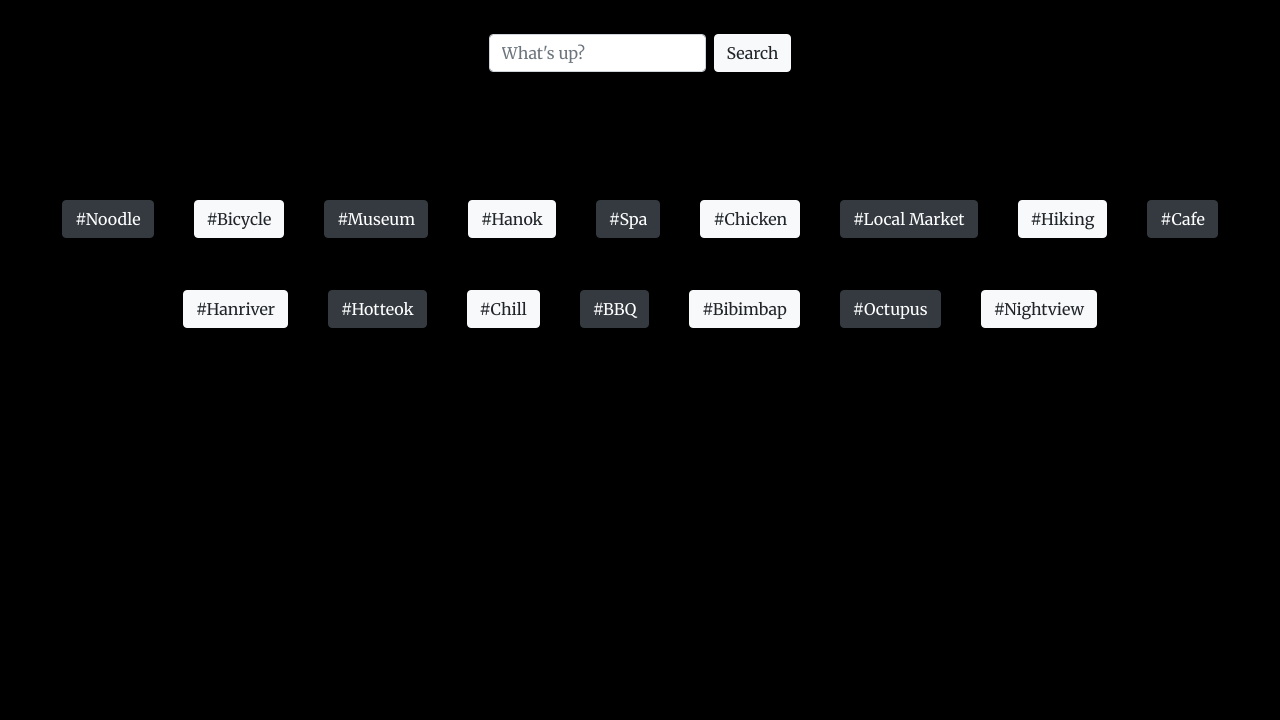
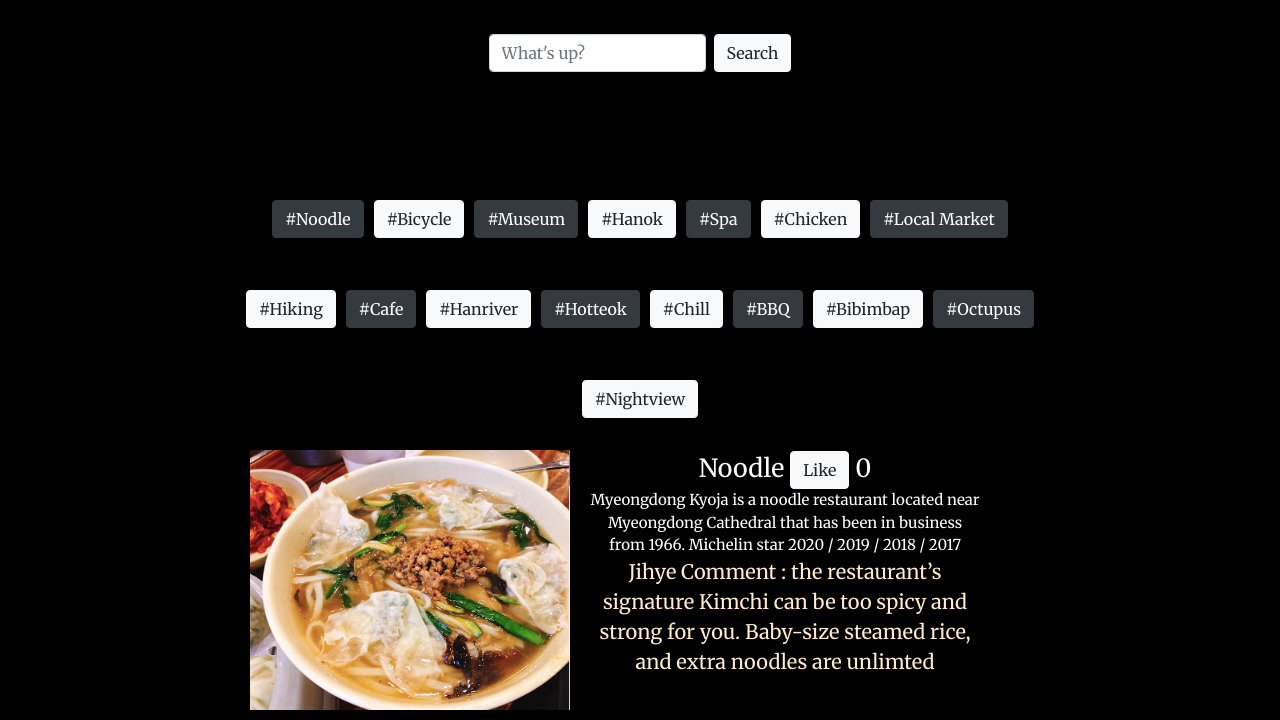
Before and after one commit to realJihye/project, a Flask app: page / in a window 1280 px wide, after a click that opens the changed part. Shown: the part 210-930 px from the top of the page. Before the commit the page ends 538 px from the top, so only its background shows below. Run offline with Flask 2, Linux system fonts and the light colour scheme; data that the repository does not hold is empty; some libraries are stand-ins or nearby versions.

Commit message:
project_final

```diff
--- a/app.py
+++ b/app.py
@@ -13,11 +13,12 @@ def home():
 # API
 @app.route('/api/likes', methods=['POST'])
 def write_review():
+    print(request.form)
     category = request.form['category']
     like = db.categories.find_one({'name': category},{'_id':0})['like']
     db.categories.update_one({'name':category}, {'$set':{'like':like+1}})
     print(category + ' like ' + str(like+1))
-    return jsonify({'result': 'success', 'msg': 'review success!'})
+    return jsonify({'result': 'success', 'msg': 'review success!', 'like': like+1})
 
 @app.route('/api/likes', methods=['get'])
 def get_like():
--- a/templates/index.html
+++ b/templates/index.html
@@ -37,12 +37,13 @@
         }
 
         div.tag-wrapper {
+            margin: 0 auto;
             text-align: center;
-            width: 200;
+            width: 800px;
         }
 
         .tag-wrapper>button {
-            margin: 20px;
+            margin: 5px;
             /* Q.사이즈도 크게 하고 싶은데 size:20px 이렇게 하면 적용이 안됨*/
             /* padding: 5px 0 0 5px; */
         }
@@ -51,7 +52,26 @@
             display: none;
             text-align: center;
             font-size: 25px;
+            width: 800px;
+            margin: 0 auto;
         }
+
+        .detail-box {
+            float: left;
+            max-width: 390px;
+            margin: 10px;
+        }
+
+        #detail-desc {
+            color:white;
+            font-size: 15px;
+        }
+
+        #detail-comment {
+            font-size: 20px;
+            color:blanchedalmond;
+        }
+
     </style>
 
     <script>
@@ -81,44 +101,44 @@
 
         }
 
-        // let img_desc = {
-        //     'Noodle': 'Myeongdong Kyoja is a noodle restaurant located near Myeongdong Cathedral that has been in business from 1966. Michelin star 2020 / 2019 / 2018 / 2017 '
-        //     'Bicycle' : 'Try Seoul Public Bike, Ttareungyi. Seoul Public Bike, Ttareungyi is an un- manned rental system that can be conveniently used anywhere, anytime by anyone.',
-        //     'Museum': '',
-        //     'Hanok': '',
-        //     'Spa': '',
-        //     'Chicken': 'Korean fried chicken differs from typical American fried chicken because it is fried twice; the skin is therefore crunchier and less greasy. Pickled radishes and beer (or carbonated drink) are often served with Korean fried chicken.',
-        //     'Local Market': '',
-        //     'Hiking': '',
-        //     'Cafe': 'Opened in 1964, Namdaemun Market is the largest traditional market in Korea with shops selling various goods.',
-        //     'Hanriver': '',
-        //     'Hotteok': '',
-        //     'Chill': '',
-        //     'BBQ': '',
-        //     'Bibimbap': '',
-        //     'Octupus': '',
-        //     'Night view': ''
-        // }
+        let img_desc = {
+            'Noodle': 'Myeongdong Kyoja is a noodle restaurant located near Myeongdong Cathedral that has been in business from 1966. Michelin star 2020 / 2019 / 2018 / 2017',
+            'Bicycle': 'Try Seoul Public Bike, Ttareungyi. Seoul Public Bike, Ttareungyi is an un- manned rental system that can be conveniently used anywhere, anytime by anyone.',
+            'Museum': '',
+            'Hanok': '',
+            'Spa': '',
+            'Chicken': 'Korean fried chicken differs from typical American fried chicken because it is fried twice; the skin is therefore crunchier and less greasy. Pickled radishes and beer (or carbonated drink) are often served with Korean fried chicken.',
+            'Local Market': '',
+            'Hiking': '',
+            'Cafe': 'Opened in 1964, Namdaemun Market is the largest traditional market in Korea with shops selling various goods.',
+            'Hanriver': '',
+            'Hotteok': '',
+            'Chill': '',
+            'BBQ': '',
+            'Bibimbap': '',
+            'Octupus': '',
+            'Night view': ''
+        }
 
-        // let comment = {
-        //     'Noodle': 'Jihye Comment : the restaurant’s signature Kimchi can be too spicy and strong for you. Baby-size steamed rice, and extra noodles are unlimted '
-        //     'Bicycle' : 'Try Seoul Public Bike, Ttareungyi. Seoul Public Bike, Ttareungyi is an un- manned rental system that can be conveniently used anywhere, anytime by anyone.',
-        //     'Museum': '',
-        //     'Hanok': '',
-        //     'Spa': 'Jihye Comment : Please try it for me if you are find with a public bath (I’ve never tried here!)',
-        //     'Chicken': 'Jihye Comment : 10 out of 10 ! I think this chicken brand is the one of the best Korean fried Chicken. Sweet and Salty Perfect! Yum!'
-        //     'Local Market': 'Jihye Comment : I take friends here often because it is close to my work and Nam-san. Street food is cheaper than Myeongdong side. You can get fresh season fruits from wholesalers ',
-        //     'Hiking': '',
-        //     'Cafe': 'Jihye Comment : ‘instagrammable spot’ first floor is cafe and upper floors are all gallery (have to pay entrance fee) Drinks and cakes are 1.5 times expensive than others but cheese cake is really worthy to try (I bet!) There is a magnificent speaker and sound is just so different. If you like to listen to music, come join me. Let’s hit the music!',
-        //     'Hanriver': '',
-        //     'Hotteok': '',
-        //     'Chill': '',
-        //     'BBQ': '',
-        //     'Bibimbap': '',
-        //     'Octupus': '',
-        //     'Night view': ''
+        let comment = {
+            'Noodle': 'Jihye Comment : the restaurant’s signature Kimchi can be too spicy and strong for you. Baby-size steamed rice, and extra noodles are unlimted ',
+            'Bicycle': 'Jihye Comment : Riding a bike along the riverside is one of my favorite thing in Seoul. I almost go there on weekend mornings to avoid crowds.',
+            'Museum': 'Jihye Comment : a modern art gallery called MOMA. this place is close to Buckchon hanok village',
+            'Hanok': 'Jihye Comment : get a nice hanbok, a Korean tranditional dress and be the princess',
+            'Spa': 'Jihye Comment : Please try it for me if you are find with a public bath (I’ve never tried here!)',
+            'Chicken': 'Jihye Comment : 10 out of 10 ! I think this chicken brand is the one of the best Korean fried Chicken. Sweet and Salty Perfect! Yum!',
+            'Local Market': 'Jihye Comment : I take friends here often because it is close to my work and Nam-san. Street food is cheaper than Myeongdong side. You can get fresh season fruits from wholesalers ',
+            'Hiking': 'Jihye Comment : well fyi I have never tried it yet',
+            'Cafe': 'Jihye Comment : ‘instagrammable spot’ first floor is cafe and upper floors are all gallery (have to pay entrance fee) Drinks and cakes are 1.5 times expensive than others but cheese cake is really worthy to try (I bet!) There is a magnificent speaker and sound is just so different. If you like to listen to music, come join me. Let’s hit the music!',
+            'Hanriver': '',
+            'Hotteok': '',
+            'Chill': '',
+            'BBQ': '',
+            'Bibimbap': '',
+            'Octupus': '',
+            'Night view': ''
 
-        // }
+        }
 
         function add_tags() {
             $('.tag-wrapper').empty();
@@ -135,6 +155,8 @@
 
         function show_detail(category) {
             // not showing -> show detail
+            console.log('get /api/likes', category)
+
             if ($("#detail").css('display') == 'none') {
                 $.ajax({
                     type: "get",
@@ -146,12 +168,12 @@
                     }
                 });
                 $("#detail-category").text(category);
-                $('#detail > a').attr('href', img_links[category]);
-                $('#detail > a > img').attr('src', '/static/img/map-' + category + '.png');
+                $('#detail > div > a').attr('href', img_links[category]);
+                $('#detail > div > a > img').attr('src', '/static/img/map-' + category + '.png');
                 $('#detail-title').text(category)
                 $('#detail-desc').text(img_desc[category]);
                 $('#detail-comment').text(comment[category]);
-                $('#detail > button').attr('onclick', 'like(\'' + category + '\'');
+                $('#detail > div > button').attr('onclick', 'like(\'' + category + '\')');
                 $('#detail').show();
             } else { // showing -> hide detail
                 $('#detail').hide();
@@ -159,14 +181,26 @@
         }
 
         function like(category) {
+            console.log('post /api/likes', category)
             $.ajax({
                 type: "post",
                 url: "/api/likes",
                 data: { 'category': category },
                 success: function (response) {
                     console.log(response)
+                    $('#likes').text(response['like'])
                 }
             });
+
+        }
+
+        function search() {
+            let temp = $('#text-input').val()
+            if (temp != '') {
+                alert('Hello world! This is Seoul for you. Jihye has collected her favorite spots in Seoul. You can go to google map if you click images too!  Hope this info finds you well.')
+                // 공백이 아닐경우 alert 을 띄워라
+            }
+
         }
 
 
@@ -182,8 +216,8 @@
     <div>
         <nav class="navbar navbar-light">
             <form class="form-inline">
-                <input class="form-control mr-sm-2" type="Search" placeholder="What's up?" aria-label="Search">
-                <button type="button" class="btn btn-light">Search</button>
+                <input id="text-input" class="form-control mr-sm-2" type="Search" placeholder="What's up?" aria-label="Search">
+                <button type="button" onclick="search()" class="btn btn-light">Search</button>
             </form>
         </nav>
     </div>
@@ -209,19 +243,31 @@
     </div>
 
     <div id="detail">
-        <a href="/">
-            <img src="/static/img/map-noodle.png" />
-        </a>
-        <div id='detail-title'> Noodle </div>
-        <div id='detail-desc'>Myeondong Kyoja</div>
-        <div id='detail-comment'>Noodle price 9,000KRW </div>
+        <div class="detail-box">
+            <a href="/">
+                <img width="320px" height="260px" src="/static/img/map-noodle.png" />
+            </a>
+        </div>
+        <div class="detail-box">
+            <span id='detail-title'> Noodle </span>
+            <button class="btn btn-light" onclick="like()">Like</button>
+            <span id="likes"> 0 </span>
+            <div id='detail-desc'>Myeondong Kyoja</div>
+            <div id='detail-comment'>Noodle price 9,000KRW </div>
+        </div>
+
         <!-- <span class="badge badge-light">like</span> -->
-        <button class="btn btn-light" onclick="like()">Like</button>
-        <span id="likes"> 0 </span>
+
         <!-- <div id="detail-category"></div> -->
 
     </div>
 
+    <!-- <br>
+    <div id="temp">
+        <li>1</li>
+        <li>2</li>
+    </div> -->
+
 </body>
 
 </html>
```
